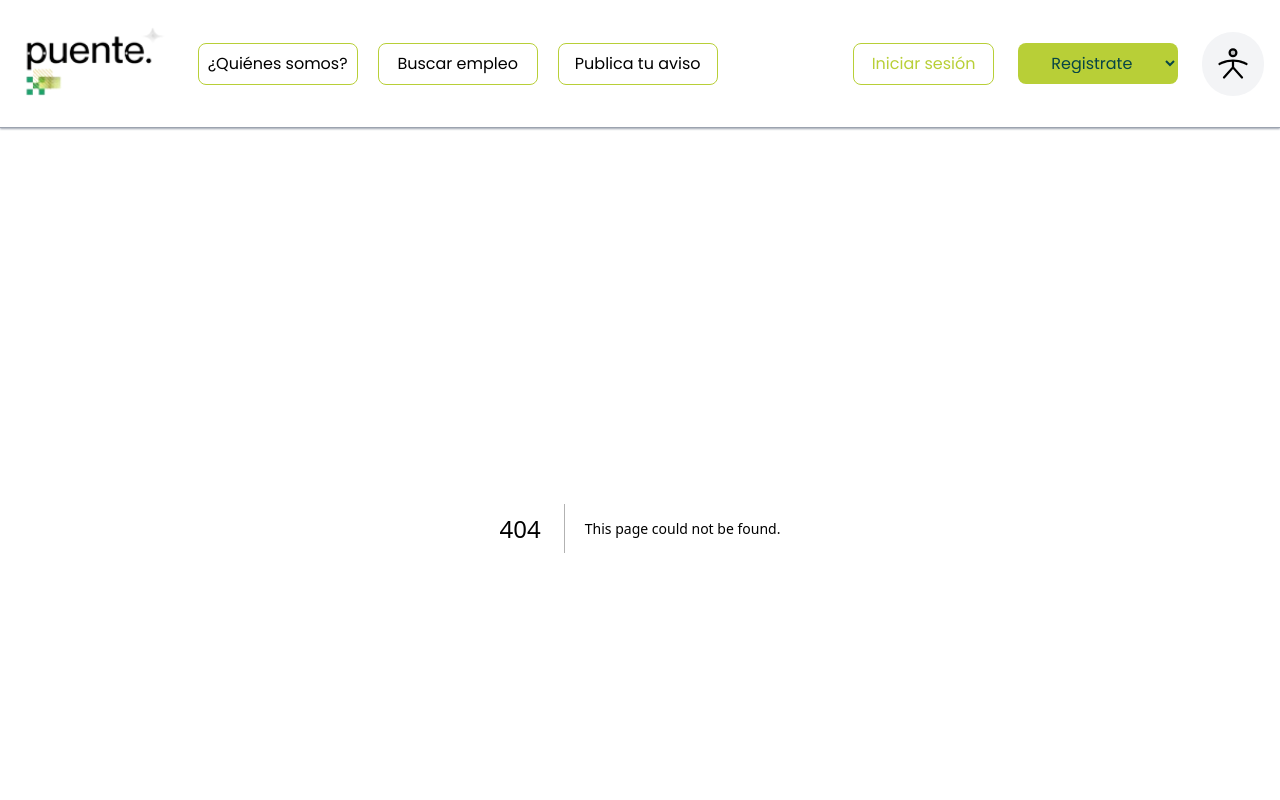
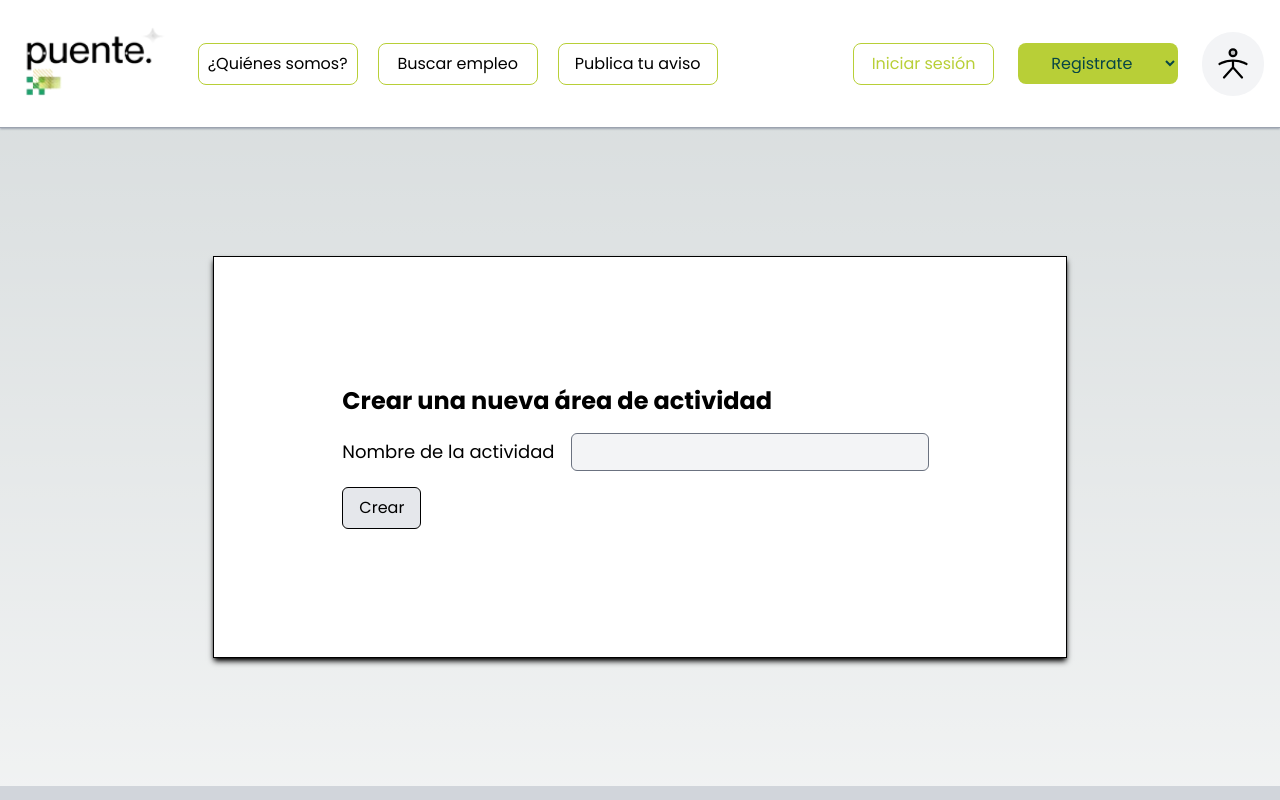
Before and after one commit to marioacaballero/hr-frontend, a Next.js app: page /admin/dashboard/post/activity-area in a window 1280 px wide. Before the commit this address had no page. Shown: the top 800 px of the page. Built offline with nearby package versions, Linux system fonts and the light colour scheme; no server answers.

Commit message:
feat: add post and get activity areas for admin

```diff
--- /dev/null
+++ b/src/app/admin/dashboard/get/activity-area/components/all-activities.tsx
@@ -0,0 +1,37 @@
+import { ActivityArea } from "@/utils/types/admin-dashboard";
+import Link from "next/link";
+
+export default function AllActivities({
+  activities,
+}: {
+  activities: ActivityArea[];
+}) {
+  return (
+    <div className="flex h-screen justify-center py-32">
+      <div className="w-2/3 border border-black bg-white p-32 shadow-md shadow-black">
+        <div className="flex justify-between">
+          <h1 className="text-2xl font-bold">
+            Lista de todas las actividades registradas
+          </h1>
+          <Link
+            href="/admin/dashboard/post/activity-area"
+            className="rounded-md border border-black bg-gray-200 p-2 transition-all hover:bg-gray-300"
+          >
+            Crear actividad
+          </Link>
+        </div>
+        {activities.length ? (
+          <ul>
+            {activities.map((activity: ActivityArea) => (
+              <li key={activity.id} className="uppercase">
+                - {activity.name}
+              </li>
+            ))}
+          </ul>
+        ) : (
+          <p>No hay actividades registradas</p>
+        )}
+      </div>
+    </div>
+  );
+}
--- /dev/null
+++ b/src/app/admin/dashboard/get/activity-area/page.tsx
@@ -0,0 +1,11 @@
+import { apiservice } from "@/utils/service-api";
+import AllActivities from "./components/all-activities";
+
+export default async function page() {
+  try {
+    const { data } = await apiservice.get("/activity-area");
+    return <AllActivities activities={data} />;
+  } catch (error) {
+    return <AllActivities activities={[]} />;
+  }
+}
--- /dev/null
+++ b/src/app/admin/dashboard/post/activity-area/components/form-create.tsx
@@ -0,0 +1,39 @@
+"use client";
+
+import React from "react";
+import { createActivity } from "../lib/create-activity";
+import { useFormState } from "react-dom";
+
+const initialState = {
+  message: "",
+  post: "",
+};
+
+export default function CreateActivity() {
+  const [error, formAction] = useFormState(createActivity, initialState);
+  return (
+    <form action={formAction} className="flex justify-center py-32">
+      <div className="flex w-2/3 flex-col gap-4 border border-black bg-white p-32 shadow-md shadow-black">
+        <h1 className="text-2xl font-bold">
+          Crear una nueva área de actividad
+        </h1>
+        <label className="flex items-center gap-4 text-lg">
+          Nombre de la actividad
+          <input
+            type="text"
+            name="name"
+            className="rounded-md border border-gray-500 bg-gray-100 p-1"
+          />
+        </label>
+        {error?.message && <p className="text-red-500">{error.message}</p>}
+        <button
+          type="submit"
+          className="w-fit rounded-md border border-black bg-gray-200 p-2 px-4 transition-all hover:bg-gray-300"
+        >
+          Crear
+        </button>
+        {error?.post && <p className="text-green-500">{error.post}</p>}
+      </div>
+    </form>
+  );
+}
--- /dev/null
+++ b/src/app/admin/dashboard/post/activity-area/lib/create-activity.ts
@@ -0,0 +1,26 @@
+"use server";
+
+import { apiservice } from "@/utils/service-api";
+import { revalidatePath } from "next/cache";
+
+export async function createActivity(prevState: any, activity: FormData) {
+  const name = activity.get("name");
+
+  try {
+    await apiservice.post("/activity-area", {
+      name: name?.toString().toLowerCase(),
+    });
+    revalidatePath("/admin/dashboard/get/activity-area");
+    revalidatePath("/signup/company");
+    return {
+      message: "",
+      post: "Actividad creada con éxito",
+    };
+  } catch (error: any) {
+    const message = error.response.data.message.split(" :: ")[1];
+    return {
+      message: message || "Error al crear la actividad",
+      post: "",
+    };
+  }
+}
--- /dev/null
+++ b/src/app/admin/dashboard/post/activity-area/page.tsx
@@ -0,0 +1,6 @@
+import React from "react";
+import CreateActivity from "./components/form-create";
+
+export default function NewActiviy() {
+  return <CreateActivity />;
+}
--- /dev/null
+++ b/src/utils/types/admin-dashboard.ts
@@ -0,0 +1,4 @@
+export type ActivityArea = {
+  id: number;
+  name: string;
+};
```
